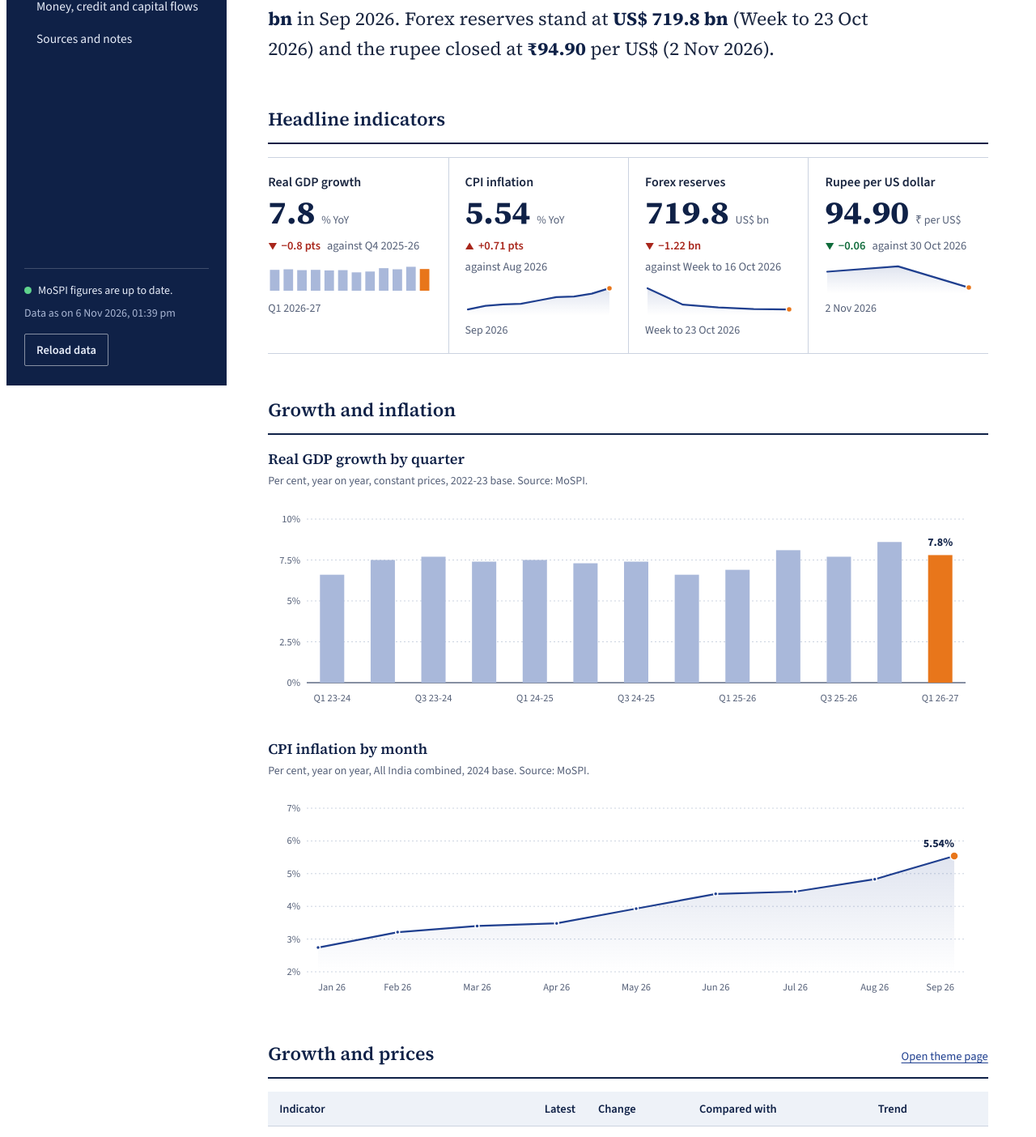
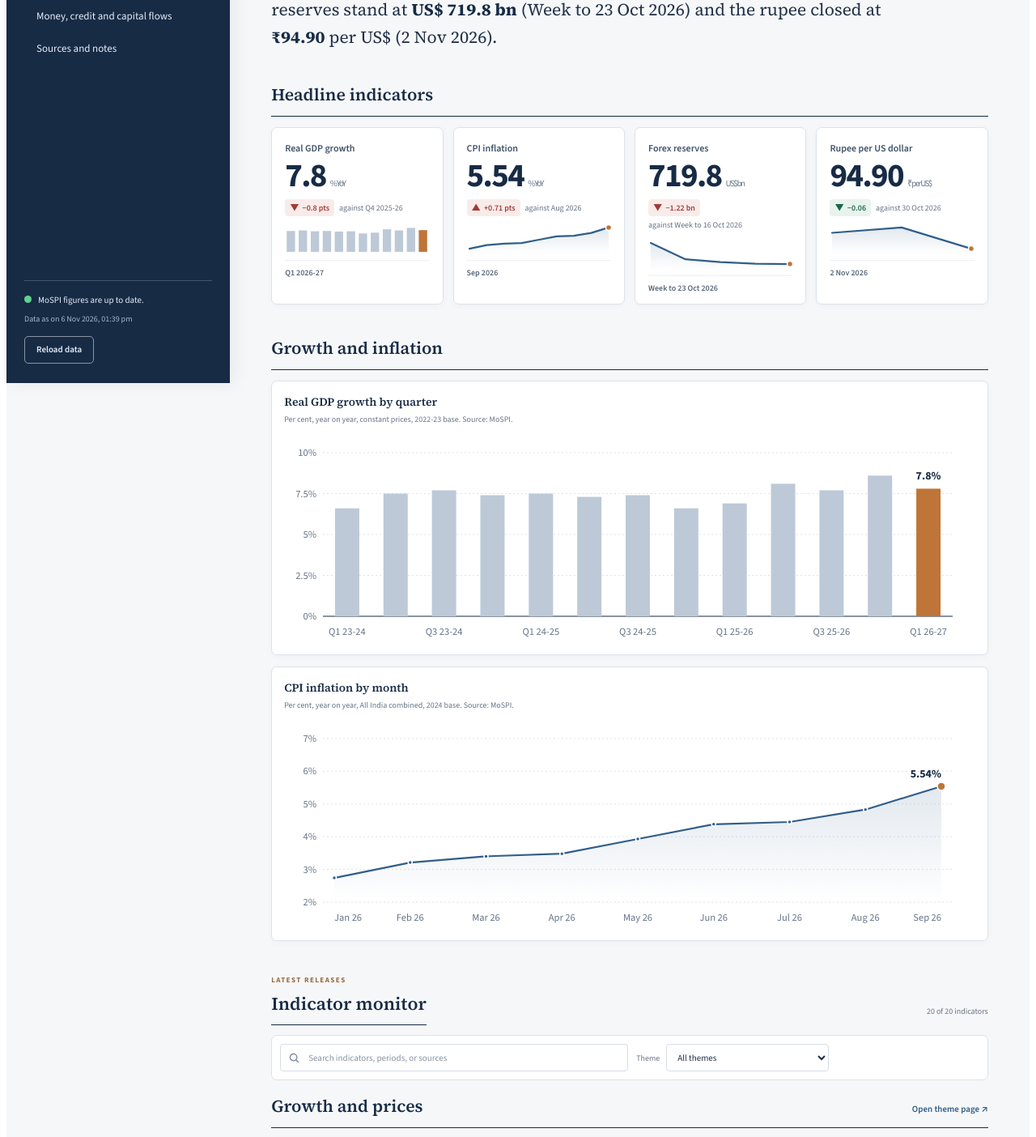
Before and after one commit to pulkitwork2901-creator/Pulkit-Tyagi-NITI-Aayog, a React (Vite) app: page / in a window 1280 px wide. Shown: the part 340-1744 px from the top of the page at 81% size. Built offline with nearby package versions, Linux system fonts and the light colour scheme.

Commit message:
Polish economic dashboard overview UI

```diff
--- a/src/board/board.css
+++ b/src/board/board.css
@@ -233,3 +233,117 @@
   .eb-section { break-inside: avoid; margin-bottom: 28px; }
   .eb-tablewrap { overflow: visible; }
 }
+
+/* Refined dashboard layer: calmer paper, more legible data surfaces, consistent controls. */
+.eb {
+  --eb-navy: #172b45;
+  --eb-ink: #203047;
+  --eb-muted: #667487;
+  --eb-rule: #dce3eb;
+  --eb-panel: #f4f6f8;
+  --eb-paper: #f6f7f8;
+  --eb-data: #315e8a;
+  --eb-data-quiet: #bdc9d7;
+  --eb-saffron: #bf7538;
+  --eb-good: #176944;
+  --eb-bad: #a33b34;
+  --eb-stale: #8a5a10;
+  --eb-rail-w: 276px;
+  background: var(--eb-paper);
+}
+.eb-flag { height: 5px; opacity: .92; }
+.eb-rail { padding: 32px 22px 24px; box-shadow: 5px 0 22px #10233d12; }
+.eb-brand { padding-bottom: 20px; border-bottom: 1px solid rgb(255 255 255 / .16); }
+.eb-brand-name { font-size: 25px; letter-spacing: -.02em; }
+.eb-brand-unit { font-size: 13px; line-height: 1.5; }
+.eb-rail nav { gap: 3px; }
+.eb-navhead { margin-top: 17px; text-transform: uppercase; letter-spacing: .11em; font-size: 10px; font-weight: 700; }
+.eb-navlink { padding: 10px 12px; border-radius: 0 5px 5px 0; font-size: 13px; }
+.eb-navlink[aria-current="page"] { background: rgb(255 255 255 / .11); border-left-color: #d69a64; }
+.eb-railstatus { font-size: 11px; line-height: 1.5; }
+.eb-railmuted { font-size: 10px; }
+.eb-btn { border-radius: 5px; transition: background-color .15s ease, border-color .15s ease; }
+.eb-btn-rail { font-size: 11px; }
+.eb-main { max-width: 1440px; padding: 38px clamp(24px, 4vw, 64px) 72px; }
+.eb-pagehead { margin-bottom: 30px; }
+.eb-pagehead h1 { font-size: clamp(32px, 3.4vw, 44px); letter-spacing: -.025em; }
+.eb-asof { margin-top: 7px; font-size: 12px; }
+.eb-kicker { margin: 0 0 7px; color: #9a693e; font-size: 9px; font-weight: 700; letter-spacing: .16em; }
+.eb-section { margin-bottom: 38px; }
+.eb-section h2, .eb-sectionbar h2 { font-size: 21px; border-bottom-width: 1px; padding-bottom: 9px; margin-bottom: 13px; }
+.eb-sectionbar { border-bottom-width: 1px; margin-bottom: 13px; }
+.eb-sectionbar h2 { margin: 0; }
+.eb-more { font-size: 11px; text-decoration: none; font-weight: 600; }
+.eb-more::after { content: " ↗"; }
+.eb-lead { font-size: clamp(18px, 1.7vw, 21px); max-width: 74ch; line-height: 1.62; }
+.eb-figures { grid-template-columns: repeat(4, minmax(0, 1fr)); gap: 12px; border: 0; }
+.eb-figure { min-width: 0; padding: 16px 16px 12px !important; border: 1px solid var(--eb-rule) !important; border-radius: 7px; background: #fff; gap: 7px; box-shadow: 0 2px 8px #1b2b4308; }
+.eb-figure-label { color: #40516a; font-size: 12px; }
+.eb-figure-value { font-family: var(--eb-font); font-size: clamp(32px, 3.2vw, 42px); letter-spacing: -.04em; }
+.eb-figure-unit { font-size: 11px; margin-left: 5px; }
+.eb-figure-change { font-size: 10px; gap: 3px 6px; }
+.eb-chip { font-size: 10px; padding: 2px 6px; border-radius: 4px; background: #f0f2f5; }
+.eb-chip.eb-good { background: #e9f3ed; }
+.eb-chip.eb-bad { background: #f8ecea; }
+.eb-figure-period { font-size: 10px; font-weight: 600; color: #58677b; border-top: 1px solid #edf0f3; padding-top: 7px; }
+.eb-tablewrap { background: #fff; border: 1px solid var(--eb-rule); border-radius: 7px; box-shadow: 0 2px 8px #1b2b4308; }
+.eb-table thead th { padding: 10px 12px; font-size: 10px; text-transform: uppercase; letter-spacing: .06em; background: #f2f5f8; }
+.eb-table tbody th, .eb-table td { padding: 10px 12px; font-size: 11px; }
+.eb-table tbody th a { font-size: 12px; }
+.eb-table tbody tr:hover { background: #f7f9fb; }
+.eb-cell-value { font-family: var(--eb-font); font-size: 15px; }
+.eb-cell-unit { font-size: 10px; }
+.eb-rowmeta { font-size: 10px; }
+.eb-tag { font-size: 9px; border: 0; border-radius: 3px; background: #e9f3ed; padding: 2px 5px; }
+.eb-tag-stale { background: #f7f0e2; }
+.eb-section.eb-monitor { margin-top: 42px; margin-bottom: 16px; }
+.eb-monitor-head { display: flex; align-items: end; justify-content: space-between; gap: 16px; margin-bottom: 12px; }
+.eb-monitor-head .eb-kicker { margin-bottom: 4px; }
+.eb-monitor-head h2 { font-family: var(--eb-serif); font-size: 22px; color: var(--eb-navy); margin: 0; }
+.eb-monitor-count { color: var(--eb-muted); font-size: 10px; white-space: nowrap; }
+.eb-monitor-tools { display: flex; align-items: center; gap: 10px; padding: 10px; border: 1px solid var(--eb-rule); border-radius: 7px; background: #fff; }
+.eb-search { display: flex; align-items: center; gap: 8px; flex: 1; max-width: 430px; min-width: 160px; height: 34px; border: 1px solid #d7dee7; border-radius: 4px; padding: 0 9px; color: #748196; }
+.eb-search svg { flex: none; width: 15px; height: 15px; fill: none; stroke: currentColor; stroke-width: 1.7; }
+.eb-search input { width: 100%; border: 0; outline: 0; background: transparent; font: inherit; font-size: 11px; color: var(--eb-ink); }
+.eb-search input::placeholder { color: #8793a2; }
+.eb-search:focus-within { border-color: #7b9abd; box-shadow: 0 0 0 3px #315e8a18; }
+.eb-monitor-filter { display: flex; align-items: center; gap: 8px; color: var(--eb-muted); font-size: 10px; }
+.eb-monitor-filter select { height: 34px; max-width: min(40vw, 250px); padding: 0 28px 0 9px; border: 1px solid #d7dee7; border-radius: 4px; color: var(--eb-ink); background: #fff; font: inherit; font-size: 11px; }
+.eb-filter-empty { margin: 0; padding: 18px; border: 1px solid var(--eb-rule); background: #fff; border-radius: 6px; color: var(--eb-muted); font-size: 11px; }
+.eb-charts { gap: 14px; }
+.eb-chartcard { padding: 15px; border: 1px solid var(--eb-rule); border-radius: 7px; background: #fff; box-shadow: 0 2px 8px #1b2b4308; }
+.eb-chart-title { font-size: 14px; }
+.eb-chartnote { font-size: 10px; margin-bottom: 8px; }
+.eb-tip { box-shadow: 0 5px 18px #0c1d3430; border-radius: 5px; font-size: 11px; }
+.eb-detailhead .eb-btn { font-size: 11px; }
+.eb-big { font-size: clamp(48px, 6vw, 70px); }
+.eb-facts > div { padding: 11px 0; }
+.eb-facts dt, .eb-facts dd { font-size: 12px; }
+.eb-crumbs { font-size: 11px; margin-bottom: 14px; }
+.eb-notfound h1, .eb-error h1 { font-size: 30px; }
+.eb a { text-underline-offset: 3px; }
+.eb :focus-visible { outline-color: #c9824d; outline-offset: 3px; }
+@media (max-width: 1050px) {
+  .eb-figures { grid-template-columns: repeat(2, minmax(0, 1fr)); }
+}
+@media (max-width: 860px) {
+  .eb-main { padding: 24px 18px 48px; }
+  .eb-rail { box-shadow: 0 5px 16px #10233d12; }
+  .eb-brand { padding-bottom: 4px; border-bottom: 0; }
+  .eb-railstatus { display: grid; grid-template-columns: 1fr auto; align-items: center; gap: 4px 12px; }
+  .eb-btn-rail { grid-column: 2; grid-row: 1 / span 2; }
+}
+@media (max-width: 640px) {
+  .eb-main { padding-inline: 14px; }
+  .eb-figures { grid-template-columns: 1fr; }
+  .eb-figure { padding: 14px !important; }
+  .eb-monitor-head { align-items: flex-start; flex-direction: column; gap: 4px; }
+  .eb-monitor-tools { align-items: stretch; flex-direction: column; }
+  .eb-search { max-width: none; width: 100%; }
+  .eb-monitor-filter { justify-content: space-between; }
+  .eb-monitor-filter select { max-width: 72%; flex: 1; }
+  .eb-monitor-count { align-self: flex-end; }
+}
+@media (prefers-reduced-motion: reduce) {
+  .eb *, .eb *::before, .eb *::after { scroll-behavior: auto !important; transition-duration: .01ms !important; animation-duration: .01ms !important; }
+}
--- a/src/board/pages/Overview.jsx
+++ b/src/board/pages/Overview.jsx
@@ -1,3 +1,4 @@
+import { useState } from 'react';
 import Chip from '../Chip.jsx';
 import Lead from '../Lead.jsx';
 import Ledger from '../Ledger.jsx';
@@ -23,11 +24,21 @@ function Figure({ item }) {
 }
 
 export default function Overview({ data, title, byId, groups }) {
+  const [query, setQuery] = useState('');
+  const [selectedGroup, setSelectedGroup] = useState('all');
   const indicators = data.indicators || [];
   const headline = HEADLINE.map((id) => byId[id]).filter(Boolean);
+  const visibleItems = (group) => indicators.filter((item) => {
+    if (item.group !== group) return false;
+    const searchText = `${item.label} ${item.source} ${item.period} ${item.group}`.toLocaleLowerCase();
+    return searchText.includes(query.trim().toLocaleLowerCase());
+  });
+  const visibleGroups = groups.filter((group) => (selectedGroup === 'all' || selectedGroup === group) && visibleItems(group).length > 0);
+  const visibleCount = visibleGroups.reduce((count, group) => count + visibleItems(group).length, 0);
   return (
     <>
       <header className="eb-pagehead">
+        <p className="eb-kicker">ECONOMIC INTELLIGENCE · INDIA</p>
         <h1>{title}</h1>
         <p className="eb-asof">Position as on {formatDateTime(data.generated_at)}</p>
       </header>
@@ -60,13 +71,34 @@ export default function Overview({ data, title, byId, groups }) {
         </div>
       </section>
 
-      {groups.map((g) => (
+      <section className="eb-section eb-monitor" aria-labelledby="eb-monitor-title">
+        <div className="eb-monitor-head">
+          <div><p className="eb-kicker">LATEST RELEASES</p><h2 id="eb-monitor-title">Indicator monitor</h2></div>
+          <p className="eb-monitor-count" aria-live="polite">{visibleCount} of {indicators.length} indicators</p>
+        </div>
+        <div className="eb-monitor-tools">
+          <label className="eb-search">
+            <span className="eb-sr">Search indicators, periods, or sources</span>
+            <svg aria-hidden="true" viewBox="0 0 20 20"><circle cx="8.8" cy="8.8" r="5.6"/><path d="m13 13 4 4"/></svg>
+            <input type="search" value={query} onChange={(event) => setQuery(event.target.value)} placeholder="Search indicators, periods, or sources" />
+          </label>
+          <label className="eb-monitor-filter"><span>Theme</span>
+            <select value={selectedGroup} onChange={(event) => setSelectedGroup(event.target.value)} aria-label="Filter indicators by theme">
+              <option value="all">All themes</option>
+              {groups.map((group) => <option key={group} value={group}>{group}</option>)}
+            </select>
+          </label>
+        </div>
+        {visibleCount === 0 && <p className="eb-filter-empty" role="status">No indicators match these filters. Try another search or theme.</p>}
+      </section>
+
+      {visibleGroups.map((g) => (
         <section key={g} className="eb-section" aria-labelledby={`eb-g-${slug(g)}`}>
           <div className="eb-sectionbar">
             <h2 id={`eb-g-${slug(g)}`}>{g}</h2>
             <a className="eb-more" href={`#/theme/${slug(g)}`}>Open theme page</a>
           </div>
-          <Ledger caption={g} items={indicators.filter((i) => i.group === g)} />
+          {visibleItems(g).length ? <Ledger caption={g} items={visibleItems(g)} /> : <p className="eb-filter-empty">No indicators in this theme match your search.</p>}
         </section>
       ))}
     </>
```
